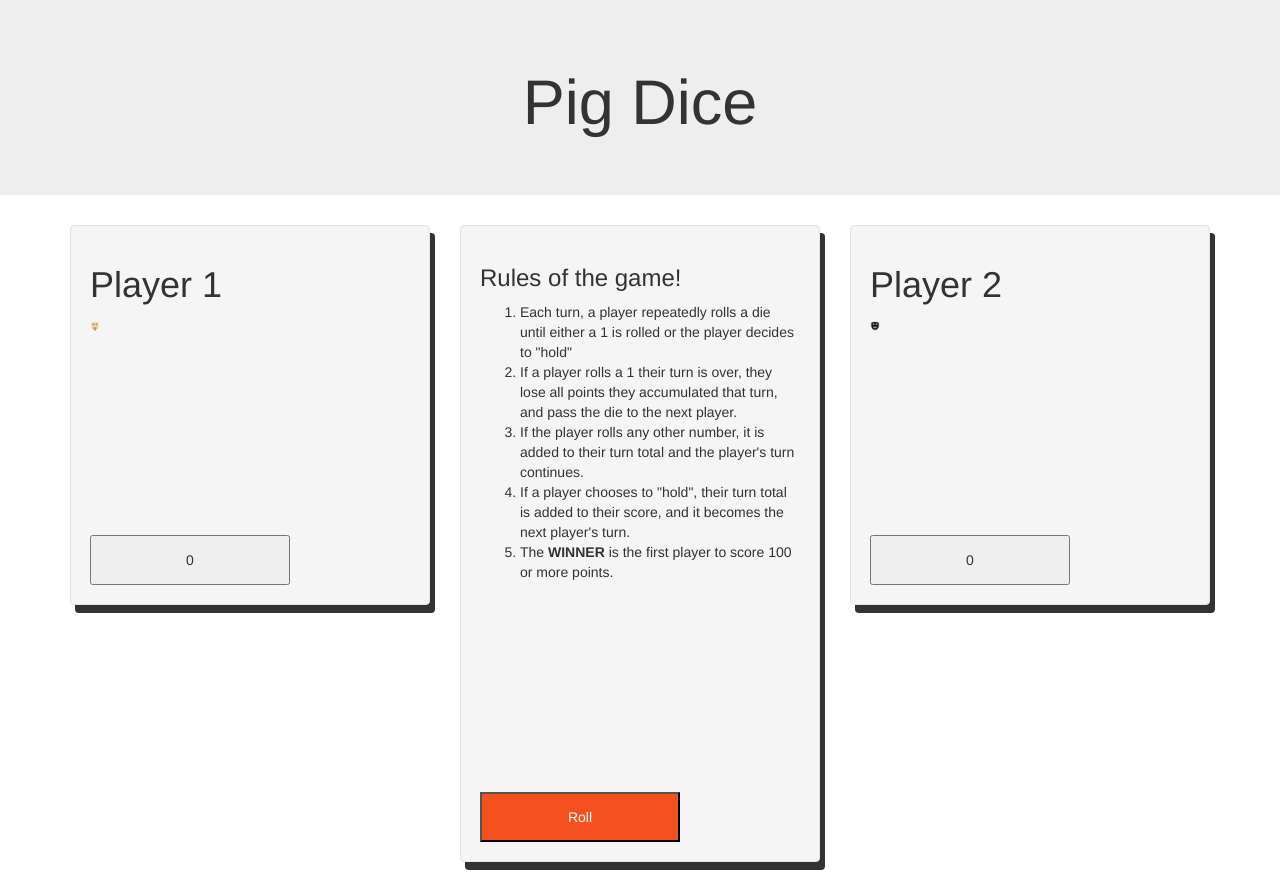
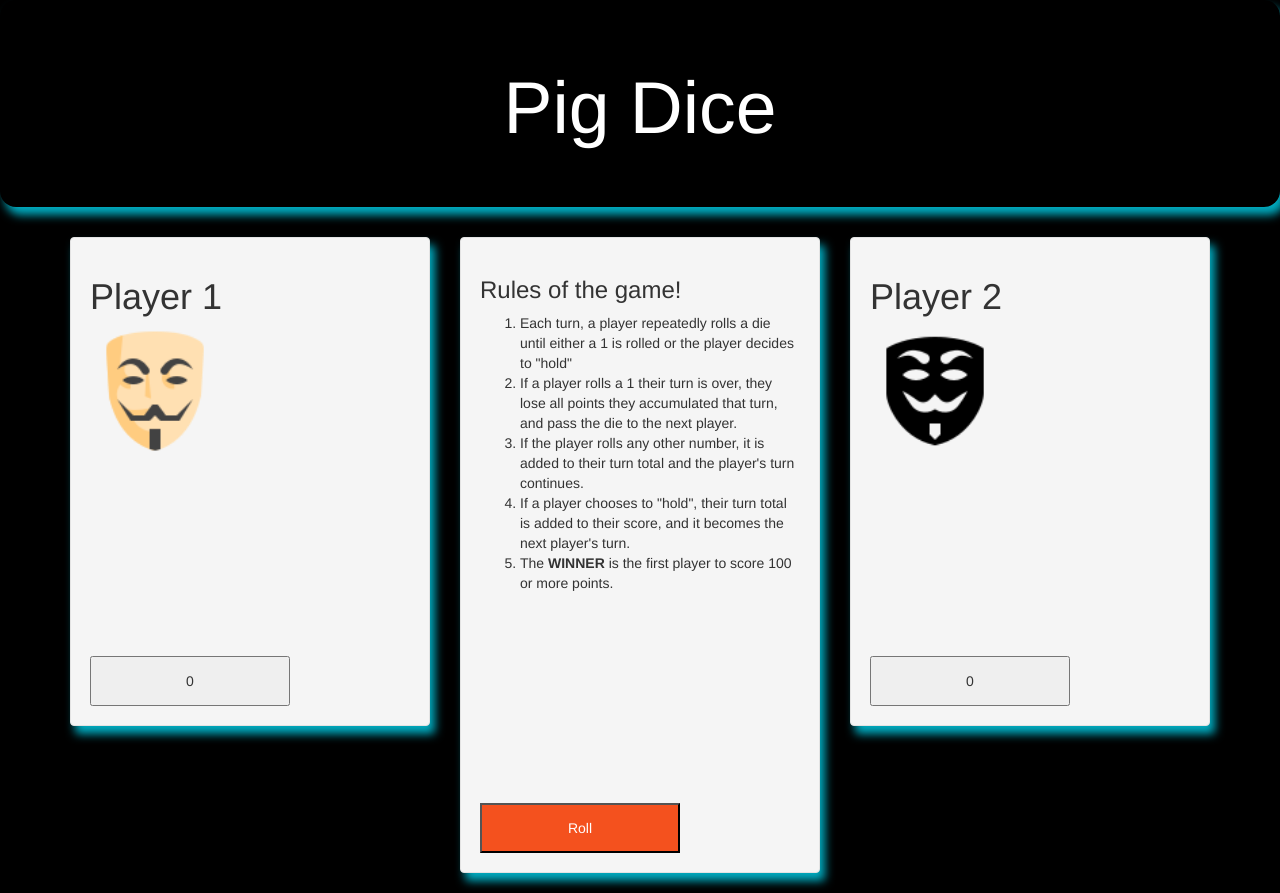
Before and after one commit to CikuKariuki/Pig-Dice, a plain HTML site: page index.html in a window 1280 px wide. Drawn offline with nearby package versions, Linux system fonts and the light colour scheme.

Commit message:
styled title and put shadows

```diff
--- a/css/pig.css
+++ b/css/pig.css
@@ -9,11 +9,22 @@ button{
 }
 .well{
   border-style: ridge;
-  box-shadow: 5px 8px;
+  box-shadow: 5px 8px 10px #00acc1;
 }
 #title{
   text-align: center;
+  font-size: 55pt;
+  color: #fff;
 }
 img{
-  height: 10px;
+  height: 130px;
+  width:130px;
 }
+body{
+  background-color: #000;
+}
+.jumbotron{
+  background-color: #000;
+  border-radius: 16px;
+  box-shadow: 5px 8px 10px #00acc1;
+}
```
